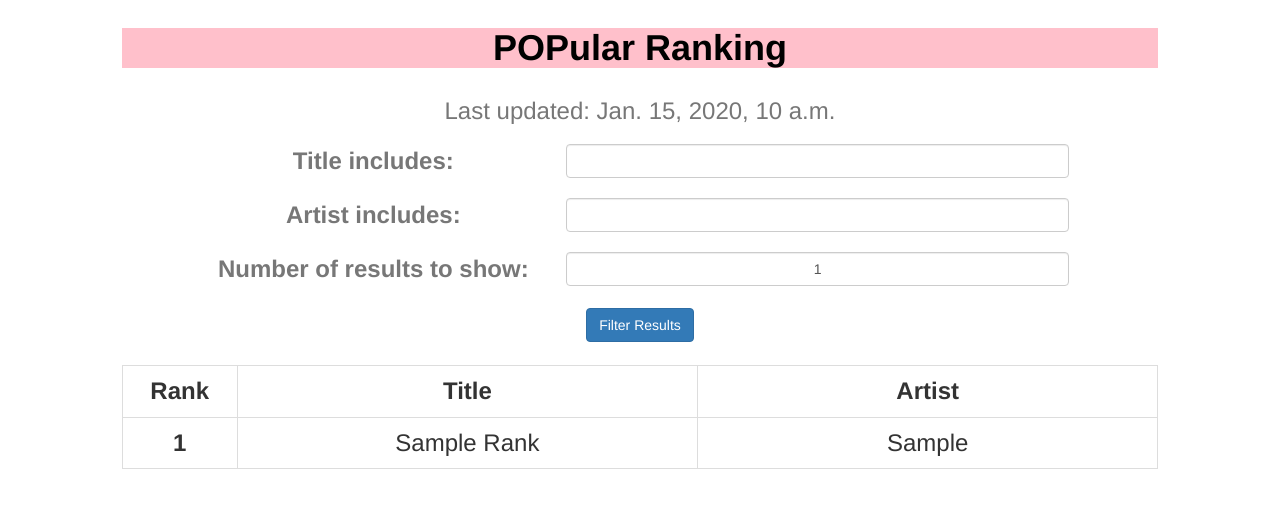
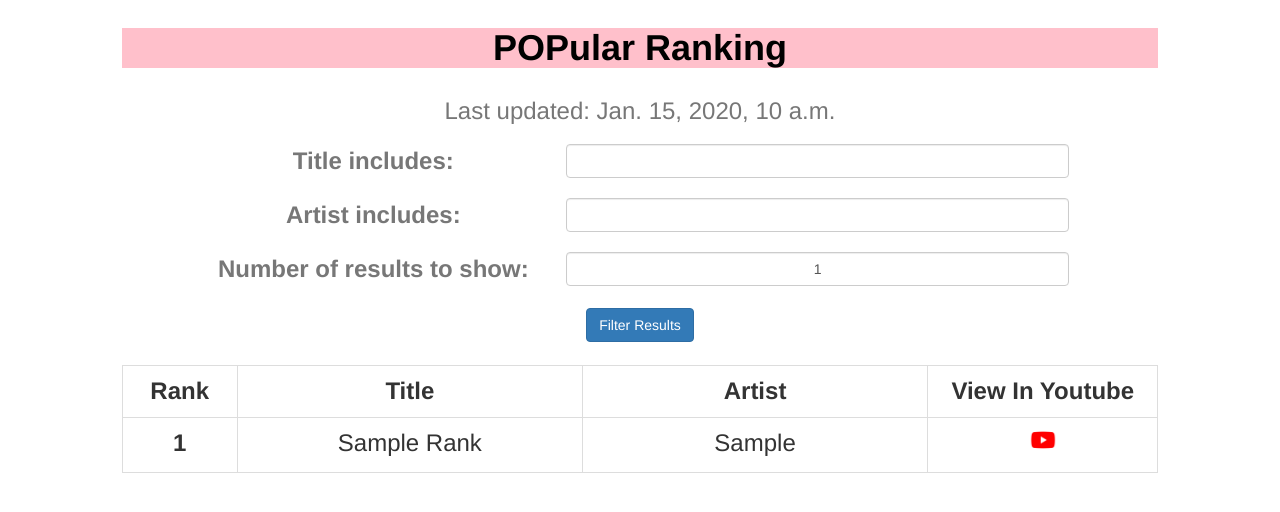
Before and after one commit to matandiener/POPular_music_genre_ranking_system, a Django app: page /ranking/ in a window 1280 px wide. Shown: the top 512 px of the page. Run offline with Django 3.2, Linux system fonts and the light colour scheme; tables that the repository leaves empty hold one stand-in row (values such as "Sample post"); some libraries are stand-ins or nearby versions.

Commit message:
- added youtube search column to the FE

```diff
--- a/ranking/static/ranking/style.css
+++ b/ranking/static/ranking/style.css
@@ -10,3 +10,12 @@ h1 {
 #num_of_results {
     text-align: center;
 }
+
+img {
+    padding: 0;
+    display: block;
+    margin: 0 auto;
+    max-height: 30%;
+    max-width: 30%;
+    margin-top: -10px;
+}
--- a/ranking/templates/ranking/index.html
+++ b/ranking/templates/ranking/index.html
@@ -42,8 +42,9 @@
                     </caption>
                   <tr>
                     <th class="text-center col-md-1">Rank</th>
-                    <th class="text-center col-md-4">Title</th>
-                    <th class="text-center col-md-4">Artist</th>
+                    <th class="text-center col-md-3">Title</th>
+                    <th class="text-center col-md-3">Artist</th>
+                    <th class="text-center col-md-2">View In Youtube</th>
                     <!--<th class="text-center">Last Update at</th>-->
                   </tr>
                   {% for rank in highest_rank_list %}
@@ -51,7 +52,8 @@
                         <td><b>{{ rank.rank }}</b></td>
                         <td>{{ rank.title|title }}</td>
                         <td>{{ rank.artist|title }}</td>
-                        <!--<td>{{ rank.ranking_creation_date|date:"D d M Y" }}</td>-->
+                        <td><a href="https://www.youtube.com/results?search_query={{ rank.title|escape }} {{  rank.artist|escape }}">
+                            <img src="{% static 'ranking/images/youtube.png' %}" /></a></td>
                     </tr>
                   {% endfor %}
                 </table>
--- a/ranking/views.py
+++ b/ranking/views.py
@@ -24,6 +24,6 @@ class IndexView(generic.ListView):
             q = q.filter(title__icontains=req[TITLE_GET_PARAM]) if req[TITLE_GET_PARAM] else q
         if ARTIST_GET_PARAM in req:
             q = q.filter(artist__icontains=req[ARTIST_GET_PARAM]) if req[ARTIST_GET_PARAM] else q
-        if NUMBER_OF_RESULTS_GET_PARAM in req:
+        if NUMBER_OF_RESULTS_GET_PARAM in req and req[NUMBER_OF_RESULTS_GET_PARAM] > 0:
             return q[:req[NUMBER_OF_RESULTS_GET_PARAM]]
         return q
```
Also changed, not shown: ranking/static/ranking/images/Youtube.png (added).
